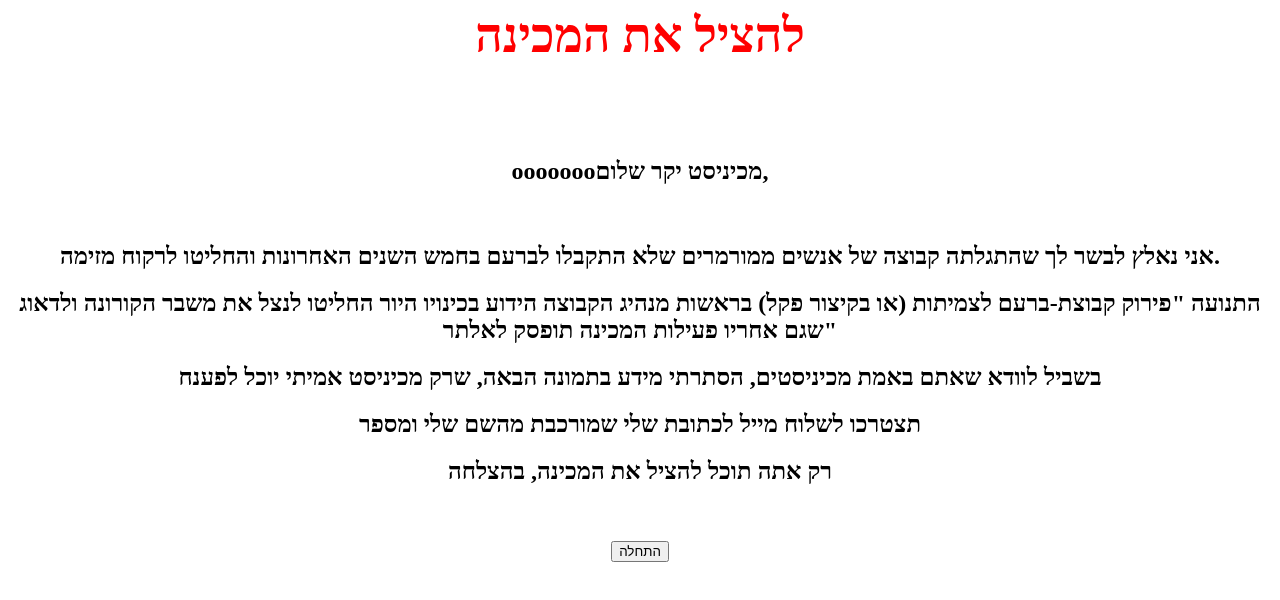
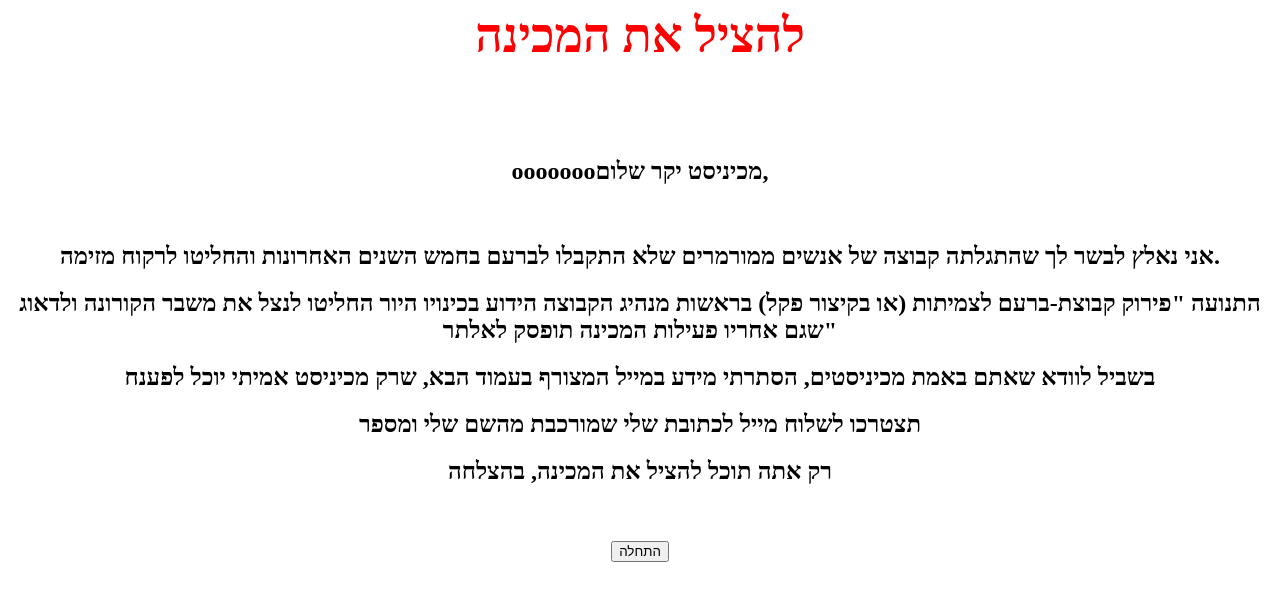
Before and after one commit to danielSigal/escapeRoomMechina, a plain HTML site: page index1.html in a window 1280 px wide. Drawn offline with Linux system fonts and the light colour scheme.

Commit message:
Update index1.html

```diff
--- a/index1.html
+++ b/index1.html
@@ -10,7 +10,7 @@
     <center><h2> אני נאלץ לבשר לך שהתגלתה קבוצה של אנשים ממורמרים שלא התקבלו לברעם בחמש השנים האחרונות והחליטו לרקוח מזימה. </h2></center>
     <center>
     <h2> התנועה "פירוק קבוצת-ברעם לצמיתות (או בקיצור פקל) בראשות מנהיג הקבוצה הידוע בכינויו היור החליטו לנצל את משבר הקורונה ולדאוג שגם אחריו פעילות המכינה תופסק לאלתר" </h2>
-    <h2> בשביל לוודא שאתם באמת מכיניסטים, הסתרתי מידע בתמונה הבאה, שרק מכיניסט אמיתי יוכל לפענח </h2>
+    <h2> בשביל לוודא שאתם באמת מכיניסטים, הסתרתי מידע במייל המצורף בעמוד הבא, שרק מכיניסט אמיתי יוכל לפענח </h2>
     <h2> תצטרכו לשלוח מייל לכתובת שלי שמורכבת מהשם שלי ומספר </h2>
     <h2> רק אתה תוכל להציל את המכינה, בהצלחה </h2>
 
```
